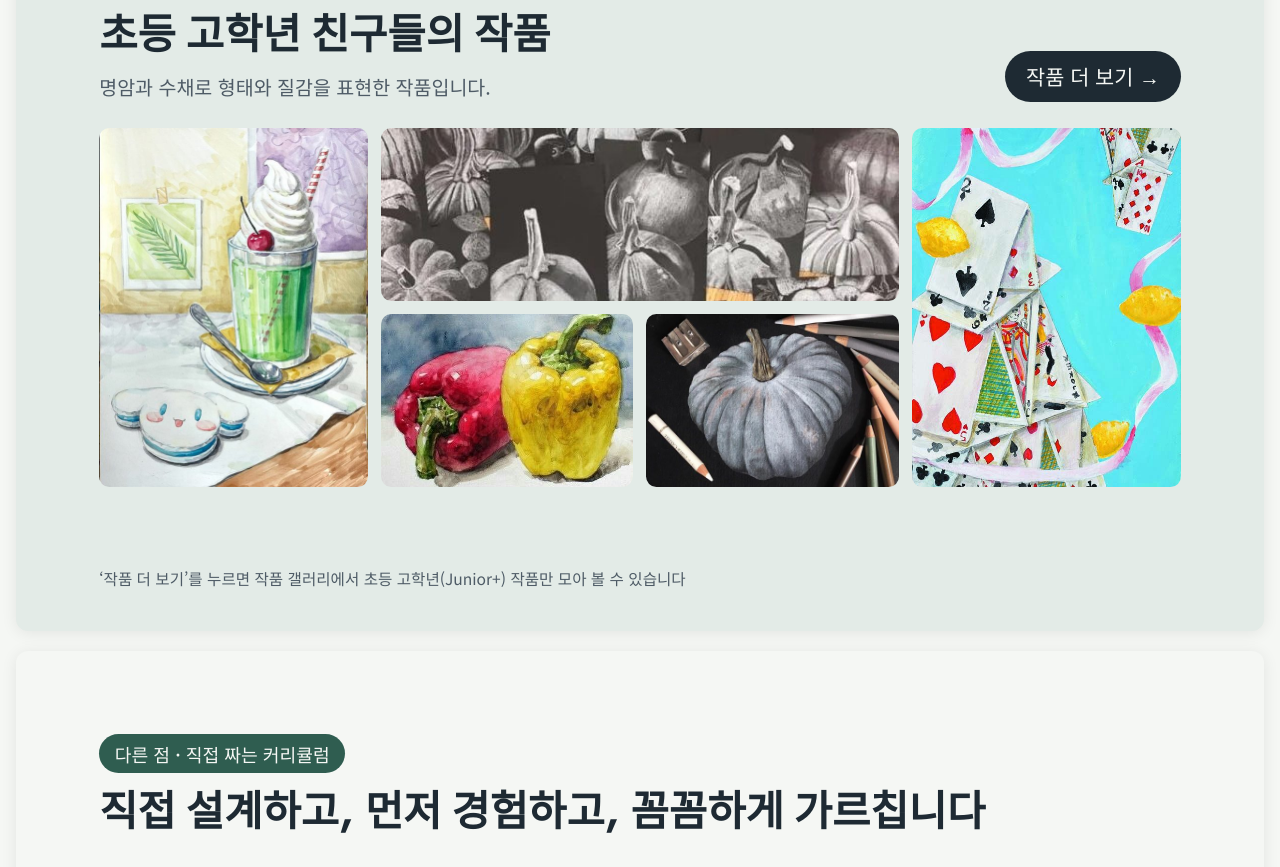
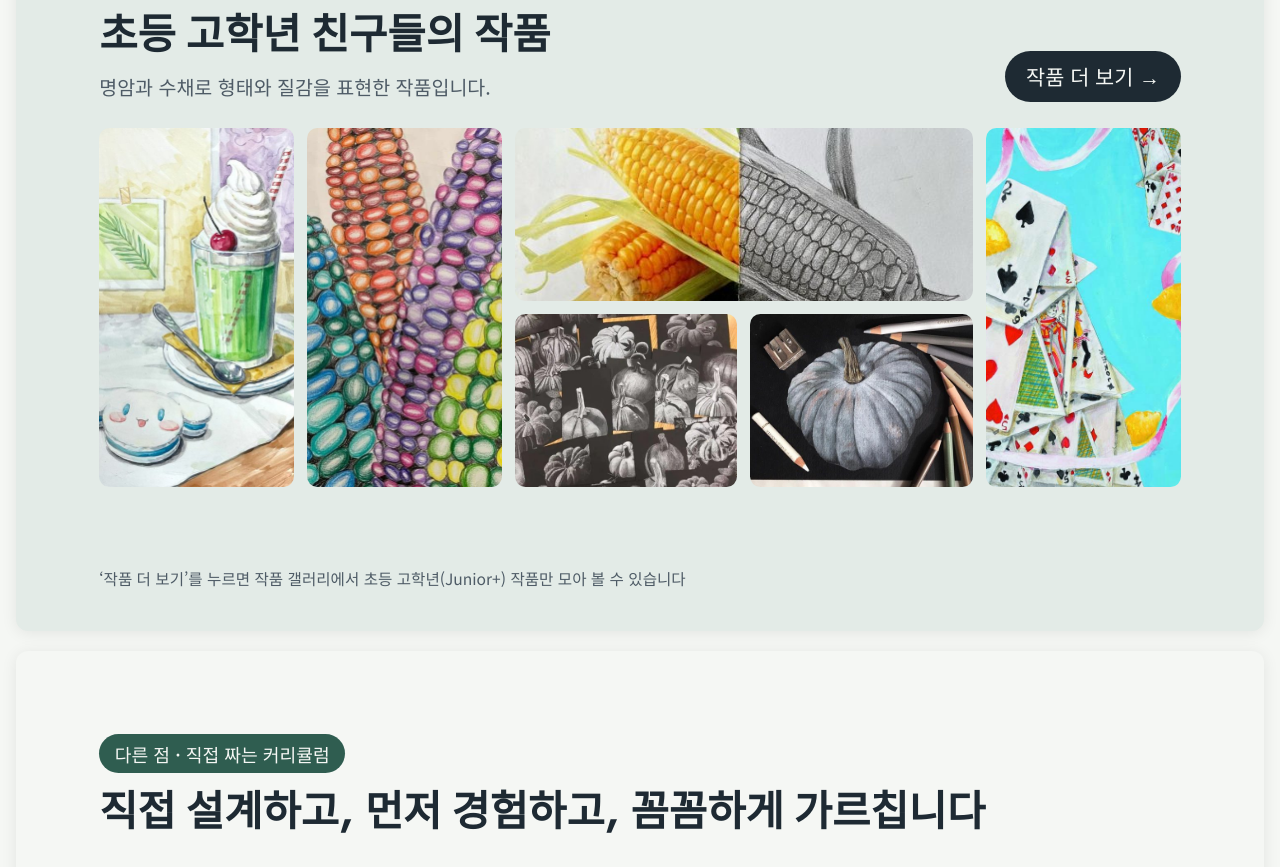
Before and after one commit to ssammisool-hub/artfriend-gallery, a plain HTML site: page consult/senior/index.html in a window 1280 px wide. Shown: the part 3040-3907 px from the top of the page. Drawn offline with Linux system fonts and the light colour scheme.

Commit message:
고학년 안내서: 파프리카 제외, 옥수수 그림 2점 추가
Co-Authored-By: Claude Opus 5.5 <noreply@anthropic.com>
Claude-Session: https://claude.ai/code/session_01QW1o8aafi3jWtPXuv6CwAN

```diff
--- a/consult/senior/index.html
+++ b/consult/senior/index.html
@@ -142,17 +142,18 @@ body{margin:0;word-break:keep-all;overflow-wrap:anywhere;background:var(--page);
 <p style="font-size:max(calc(13 * var(--u)), calc(32 * var(--u)));font-weight:500;background:#1E2A33;color:#F5F7F4;padding:calc(16 * var(--u)) calc(32 * var(--u));border-radius:calc(999 * var(--u))"><a href="https://artfriend-gallery.vercel.app/?tag=Junior%2B" rel="noopener" target="_blank">작품 더 보기 →</a></p>
 </div>
 <div class="gallerygrid" style="display:flex;gap:calc(20 * var(--u))">
-<img alt="유리잔에 담긴 멜론소다와 숟가락, 인형을 그린 수채 정물" decoding="async" loading="lazy" sizes="(max-width: 899px) 50vw, 276px" src="../img/ae2825ee675f.jpg" srcset="../img/ae2825ee675f-s.jpg 540w, ../img/ae2825ee675f.jpg 736w" style="width:calc(414 * var(--u));height:calc(552 * var(--u));object-fit:cover;object-position:50% 40%;border-radius:calc(16 * var(--u));aspect-ratio:414/552;"/>
+<img alt="유리잔에 담긴 멜론소다와 숟가락, 인형을 그린 수채 정물" decoding="async" loading="lazy" sizes="(max-width: 899px) 50vw, 200px" src="../img/ae2825ee675f.jpg" srcset="../img/ae2825ee675f-s.jpg 540w, ../img/ae2825ee675f.jpg 736w" style="width:calc(300 * var(--u));height:calc(552 * var(--u));object-fit:cover;object-position:50% 40%;border-radius:calc(16 * var(--u));aspect-ratio:300/552;"/>
+<img alt="알록달록한 옥수수 알갱이를 색연필로 하나하나 그린 그림" decoding="async" loading="lazy" sizes="(max-width: 899px) 50vw, 200px" src="../img/9c320aebd8e1.jpg" srcset="../img/9c320aebd8e1-s.jpg 540w, ../img/9c320aebd8e1.jpg 720w" style="width:calc(300 * var(--u));height:calc(552 * var(--u));object-fit:cover;object-position:50% 50%;border-radius:calc(16 * var(--u));aspect-ratio:300/552;"/>
 <div style="display:flex;flex-direction:column;gap:calc(20 * var(--u))">
 <div class="imgrow" style="display:flex;gap:calc(20 * var(--u))">
-<img alt="검은 종이에 흰색으로 명암을 넣어 그린 호박 연작" decoding="async" loading="lazy" sizes="(max-width: 899px) 50vw, 531px" src="../img/1f0687583036.jpg" srcset="../img/1f0687583036-s.jpg 540w, ../img/1f0687583036.jpg 720w" style="width:calc(796 * var(--u));height:calc(266 * var(--u));object-fit:cover;object-position:50% 40%;border-radius:calc(16 * var(--u));aspect-ratio:796/266;"/>
+<img alt="옥수수 사진 반쪽에 이어 나머지 반을 연필로 그린 그림" decoding="async" loading="lazy" sizes="(max-width: 899px) 50vw, 469px" src="../img/51a2cac63976.jpg" srcset="../img/51a2cac63976-s.jpg 540w, ../img/51a2cac63976.jpg 1050w" style="width:calc(704 * var(--u));height:calc(266 * var(--u));object-fit:cover;object-position:50% 45%;border-radius:calc(16 * var(--u));aspect-ratio:704/266;"/>
 </div>
 <div class="imgrow" style="display:flex;gap:calc(20 * var(--u))">
-<img alt="빨간 파프리카와 노란 파프리카 수채화" decoding="async" loading="lazy" sizes="(max-width: 899px) 50vw, 259px" src="../img/39e8f9205a8a.jpg" srcset="../img/39e8f9205a8a-s.jpg 420w, ../img/39e8f9205a8a.jpg 420w" style="width:calc(388 * var(--u));height:calc(266 * var(--u));object-fit:cover;object-position:50% 50%;border-radius:calc(16 * var(--u));aspect-ratio:388/266;"/>
-<img alt="검은 종이에 색연필로 그린 회색 호박" decoding="async" loading="lazy" sizes="(max-width: 899px) 50vw, 259px" src="../img/3245568b6213.jpg" srcset="../img/3245568b6213-s.jpg 540w, ../img/3245568b6213.jpg 1050w" style="width:calc(388 * var(--u));height:calc(266 * var(--u));object-fit:cover;object-position:50% 50%;border-radius:calc(16 * var(--u));aspect-ratio:388/266;"/>
+<img alt="검은 종이에 흰색으로 명암을 넣어 그린 호박 연작" decoding="async" loading="lazy" sizes="(max-width: 899px) 50vw, 228px" src="../img/1f0687583036.jpg" srcset="../img/1f0687583036-s.jpg 540w, ../img/1f0687583036.jpg 720w" style="width:calc(342 * var(--u));height:calc(266 * var(--u));object-fit:cover;object-position:50% 40%;border-radius:calc(16 * var(--u));aspect-ratio:342/266;"/>
+<img alt="검은 종이에 색연필로 그린 회색 호박" decoding="async" loading="lazy" sizes="(max-width: 899px) 50vw, 228px" src="../img/3245568b6213.jpg" srcset="../img/3245568b6213-s.jpg 540w, ../img/3245568b6213.jpg 1050w" style="width:calc(342 * var(--u));height:calc(266 * var(--u));object-fit:cover;object-position:50% 50%;border-radius:calc(16 * var(--u));aspect-ratio:342/266;"/>
 </div>
 </div>
-<img alt="카드로 쌓은 탑과 레몬, 리본을 그린 채색화" decoding="async" loading="lazy" sizes="(max-width: 899px) 50vw, 276px" src="../img/de3c37ca711b.jpg" srcset="../img/de3c37ca711b-s.jpg 536w, ../img/de3c37ca711b.jpg 536w" style="width:calc(414 * var(--u));height:calc(552 * var(--u));object-fit:cover;object-position:50% 30%;border-radius:calc(16 * var(--u));aspect-ratio:414/552;"/>
+<img alt="카드로 쌓은 탑과 레몬, 리본을 그린 채색화" decoding="async" loading="lazy" sizes="(max-width: 899px) 50vw, 200px" src="../img/de3c37ca711b.jpg" srcset="../img/de3c37ca711b-s.jpg 536w, ../img/de3c37ca711b.jpg 536w" style="width:calc(300 * var(--u));height:calc(552 * var(--u));object-fit:cover;object-position:50% 30%;border-radius:calc(16 * var(--u));aspect-ratio:300/552;"/>
 </div>
 <p class="abs" style="position:absolute;left:calc(128 * var(--u));bottom:calc(64 * var(--u));width:calc(1664 * var(--u));font-size:max(calc(13 * var(--u)), calc(24 * var(--u)));color:#4E5B66">‘작품 더 보기’를 누르면 작품 갤러리에서 초등 고학년(Junior+) 작품만 모아 볼 수 있습니다</p>
 </section><section class="slide" id="curri" style="background:#F5F7F4;color:#1E2A33;font-family:'Noto Sans KR', Arial, sans-serif;padding:calc(128 * var(--u));display:flex;flex-direction:column;gap:calc(48 * var(--u))">
```
Also changed, not shown: consult/img/39e8f9205a8a-s.jpg (deleted), consult/img/39e8f9205a8a.jpg (deleted), consult/img/51a2cac63976-s.jpg (added), consult/img/51a2cac63976.jpg (added), consult/img/9c320aebd8e1-s.jpg (added), consult/img/9c320aebd8e1.jpg (added).
